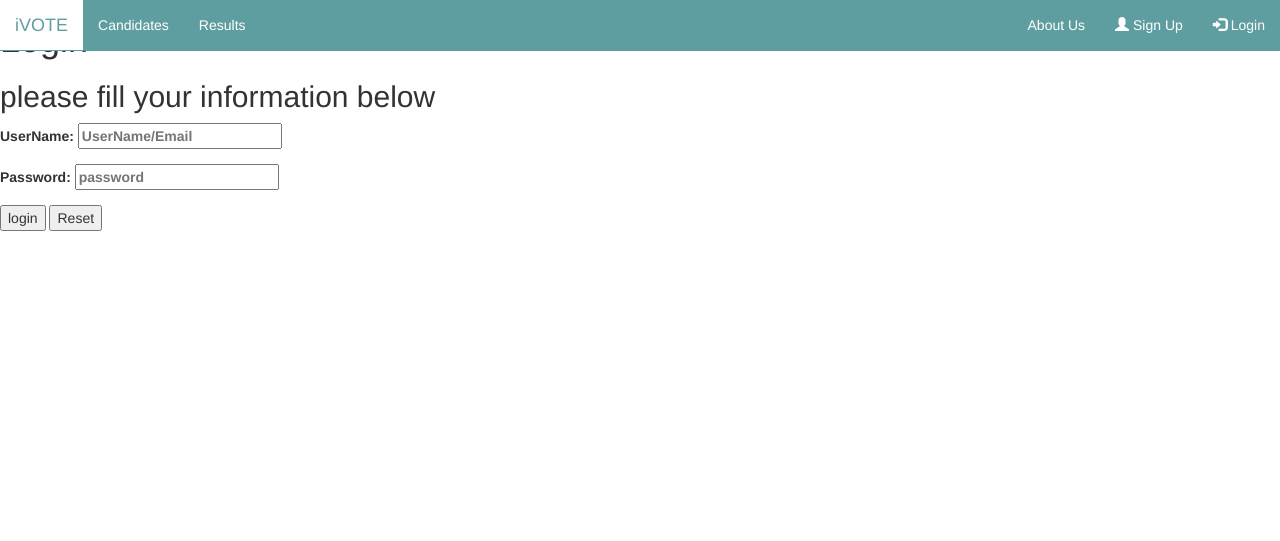
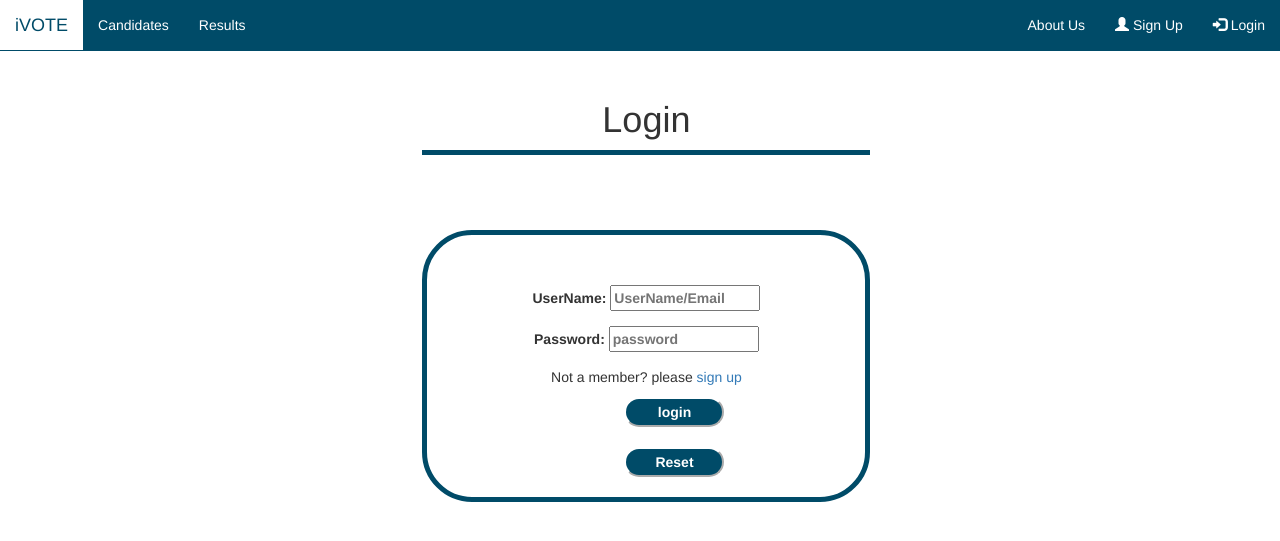
Before and after one commit to KarimHamod/softwareengineering, a PHP site: page /login.php in a window 1280 px wide. Shown: the top 541 px of the page. Run offline with PHP 8.4, Linux system fonts and the light colour scheme.

Commit message:
fixed css

```diff
--- a/project/iVOTE/css/index.css
+++ b/project/iVOTE/css/index.css
@@ -1,16 +1,15 @@
 nav{
- background-color: cadetblue;
+ background-color: rgb(0, 75, 104);
 }
 .navi{
    color: white;
 }
 .navi:hover{
-   color: cadetblue;
+   color: rgb(0, 75, 104);
     background-color:white;
 }
 div.candidate {
 
-    font-family: Calibri;
     max-width: 50%;
     max-height: 80%;
     margin: auto;
@@ -20,7 +19,7 @@ div.candidate {
     margin-top: 10px;
 }
 p.lineOver {
-    background-color: cadetblue;
+    background-color: rgb(0, 75, 104);
     display: block;
     height: 5px;
 }
@@ -28,7 +27,7 @@ p.lineOver {
     margin-top: 70px;
     font-size: 50px;
     color: white;
-    background-color: cadetblue;
+    background-color: rgb(0, 75, 104);
     height: 56px;
     text-align: center;
 }
@@ -45,7 +44,7 @@ p.lineOver {
 }
 .slogandetail{
     font-size: 50px;
-    background-color: cadetblue;
+    background-color: rgb(0, 75, 104);
     text-align: center;
     color: white;
 }
@@ -53,14 +52,14 @@ p.lineOver {
     font-size: 20px;
     list-style: upper-roman;
     border: solid 5px;
-    border-color: cadetblue;
+    border-color: rgb(0, 75, 104);
     margin-top: 30px;
     margin-bottom: 30px;
 }
 .btn{
     width: 100px;
     height: 30px;
-    background-color:cadetblue;
+    background-color:rgb(0, 75, 104);
     font-weight: bold;
     color: white;
     display: block;
@@ -72,8 +71,8 @@ p.lineOver {
 }
 .btn:hover{
     background-color: white;
-    color: cadetblue;
-    border-color: cadetblue;
+    color: rgb(0,75, 104);
+    border-color: rgb(0, 75, 104);
 }
 .image{
     margin-left: 130px;
@@ -82,7 +81,7 @@ p.lineOver {
 
 .box{
     margin-top: 100px;
-    border: solid 2px cadetblue;
+    border: solid 2px rgb(0, 75, 104);
     list-style: none;
     font-size: 30px;
     border-radius: 20px;
@@ -92,7 +91,7 @@ p.lineOver {
 .right{
     float: right;
     margin-top: 60px;
-    color: cadetblue;
+    color: rgb(0, 75, 104);
 }
 .A {
     margin-right: 600px;
@@ -111,7 +110,7 @@ p.lineOver {
 
     width: 100px;
     height: 30px;
-    background-color:cadetblue;
+    background-color:rgb(0, 75, 104);
     font-weight: bold;
     color: white;
 
@@ -125,11 +124,11 @@ p.lineOver {
 }
 .buttons:hover{
     background-color: white;
-    color: cadetblue;
-    border-color: cadetblue;
+    color: rgb(0, 75, 104);
+    border-color: rgb(0, 75, 104);
 }
 .textarea{
-    color:cadetblue;
+    color:rgb(0, 75, 104);
     width: 150px;
 }
 .mail{
@@ -142,14 +141,14 @@ p.lineOver {
     text-align: center;
 }
 .form{
-    margin-top: 100px;
+
+    margin-top: 75px;
     text-align: center;
     display:block;
-    background-color: cadetblue;
-    border:  solid 5px;
+    border: solid 5px rgb(0, 75, 104);
     margin-left: 33%;
     border-radius: 50px;
     padding-top: 50px;
     width:35%;
-    color:white;
+    color:rgb (0, 75, 104);
 }
--- a/project/iVOTE/header.php
+++ b/project/iVOTE/header.php
@@ -7,7 +7,7 @@
     <script src="https://ajax.googleapis.com/ajax/libs/jquery/3.5.1/jquery.min.js"></script>
     <script src="https://maxcdn.bootstrapcdn.com/bootstrap/3.4.1/js/bootstrap.min.js"></script>
     <link rel="stylesheet" href="css/index.css">
-    <script src=javascript.index.js></script>
+    <script src=javascript/index.js></script>
 </head>
 <body>
 <nav class="navbar navbar-fixed-top ">
--- a/project/iVOTE/index_posts.php
+++ b/project/iVOTE/index_posts.php
@@ -8,7 +8,7 @@
     <script src="https://maxcdn.bootstrapcdn.com/bootstrap/3.4.1/js/bootstrap.min.js"></script>
     <link rel="stylesheet" href="css/index.css">
     <link rel="stylesheet" href="css/admin_css.css">
-    <script src=javascript.index.js></script>
+    <script src=javascript/index.js></script>
 </head>
 <body>
 <nav class="admin_nav">
@@ -23,7 +23,7 @@
         </ul>
         <ul class="nav navbar-nav navbar-right">
             <li><a  class="navi" href="#"><span class="glyphicon glyphicon-user"></span> Admin Name</a></li>
-            <li><a  class="navi" href="#"><span class="glyphicon glyphicon-log-in"></span> Sign Out</a></li>
+            <li><a  class="navi" href="login.php"><span class="glyphicon glyphicon-log-in"></span> Sign Out</a></li>
         </ul>
     </div>
 </nav>
@@ -73,7 +73,7 @@
                 </tr>
             </tbody>
         </table>
-        <div class="create_btn" id="BtnCreate">
+        <div  id="hello">
             <button href="creat.php" class="btn-create">Add Post</button>
             <button href="index.php" class="btn-create"> Manage Posts </button>
         </div>
--- a/project/iVOTE/login.php
+++ b/project/iVOTE/login.php
@@ -3,25 +3,30 @@
 ?>
 <html>
     <body>
-        <div">
-            <h1>Login</h1>
-            <h2>please fill your information below</h2>
-            <form action="login_validate.php" method="post">
+    <div class="info">
+        <h1>Login</h1>
+        <p class="lineOver"></p>
+
+
+    </div>
+    <section class="form">
+        <div>
+            <form action="validate/login-validate.php" method="post">
                 <p class="">
                     <label>UserName:
-                    <input type="text" name="User_Name" placeholder="UserName/Email" required>
+                    <input class="textarea" type="text" name="User_Name" placeholder="UserName/Email" required>
                     </label>
                 </p>
-
                 <p>
                     <label>Password:
-                    <input type="password" name="password" placeholder="password" required>
+                    <input class="textarea" type="password" name="password" placeholder="password" required>
                     </label>
                 </p>
-
-                <button type="submit" name="submit">login</button>
-                <button type="clear" name="clear">Reset</button>
+                <p>Not a member? please <a href="signup.php">sign up</a> </p>
+                <button class="buttons" type="submit" name="submit">login</button>
+                <button class="buttons" type="reset" name="clear">Reset</button>
             </form>
         </div>
+    </section>
     </body>
 </html>
```
Also changed, not shown: project/iVOTE/create.php (+6 -4 lines), project/iVOTE/css/admin_css.css (+34 -20 lines), project/iVOTE/signup.php (+4 -4 lines).
